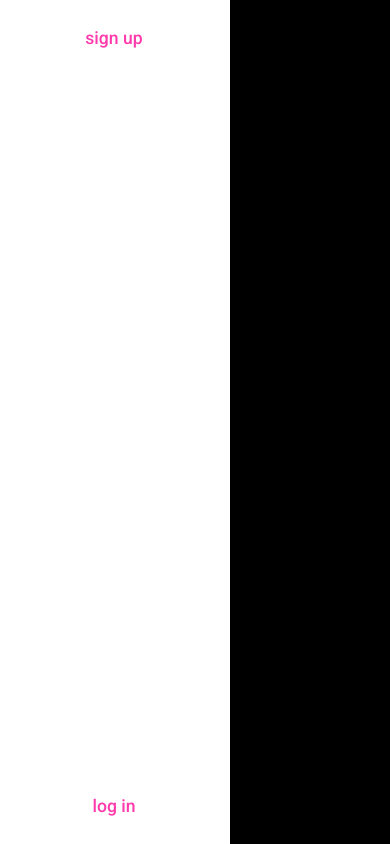
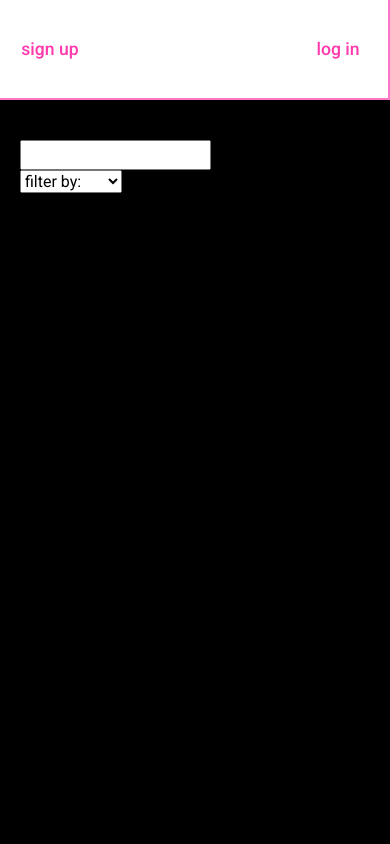
Before and after one commit to aleksarad/glowlist-frontend, a React (Create React App) app: page /feed in a window 390 px wide. Built offline with nearby package versions, Linux system fonts and the light colour scheme.

Commit message:
added filter and search

```diff
--- a/public/index.html
+++ b/public/index.html
@@ -24,7 +24,7 @@
       work correctly both with client-side routing and a non-root public URL.
       Learn how to configure a non-root public URL by running `npm run build`.
     -->
-    <title>React App</title>
+    <title>glowlist</title>
     <link
     rel="stylesheet"
     href="https://maxcdn.bootstrapcdn.com/bootstrap/4.5.0/css/bootstrap.min.css"
--- a/src/App.js
+++ b/src/App.js
@@ -7,6 +7,8 @@ import Profile from './components/Profile'
 import LookContainer from './components/LookContainer'
 import LookForm from './components/LookForm'
 import HomePage from './components/HomePage'
+import SearchBar from './components/SearchBar'
+import Filter from './components/Filter'
 
 function App() {
     const [signUpShow, setSignUpModal] = useState(false);
@@ -14,6 +16,8 @@ function App() {
     const [currentUser, setCurrentUser] = useState(null)
     const [editing, setEditing] = useState(null)
     const [looks, setLooks] = useState([])
+    const [searchTerm, setSearch] = useState("")
+    const [filter, setFilter] = useState("")
 
 
     useEffect(() => {
@@ -82,6 +86,17 @@ function App() {
           setLooks(updatedLooks)
     }
 
+    const searchFilterLooks = () => {
+            let filtered = looks.filter(look => look.name.toLowerCase().includes(searchTerm))
+            if (filter === 'complete') {
+                filtered = filtered.filter(look => look.completed === true)
+            }
+            if (filter === 'incomplete') {
+                filtered = filtered.filter(look => look.completed === false)
+            }
+            return filtered
+    }
+
     return (
     <>
     <BrowserRouter>
@@ -114,7 +129,12 @@ function App() {
             )}/>
             <Route
                 path="/feed"
-                render={(routeProps) => (<LookContainer  routeProps={routeProps} looks={looks} setLooks={setLooks} updateLookState={updateLookState} handleEditing={handleEditing}/>
+                render={(routeProps) => (
+                <>
+                <SearchBar setSearch={setSearch}/>
+                <Filter setFilter={setFilter}/>
+                <LookContainer  routeProps={routeProps} looks={searchFilterLooks()} setLooks={setLooks} updateLookState={updateLookState} handleEditing={handleEditing}/>
+                </>
                  )} />
             <Route
                 path="/login"
--- /dev/null
+++ b/src/components/Filter.js
@@ -0,0 +1,15 @@
+import React from 'react';
+
+export default function Filter({setFilter}) {
+    return (
+        <div>
+        <select onChange={e => setFilter(e.target.value)}>
+            <option disabled="disabled" selected="selected">
+                filter by:
+            </option>
+            <option>complete</option>
+            <option>incomplete</option>
+        </select>
+        </div>
+    )
+}
--- a/src/components/HomePage.js
+++ b/src/components/HomePage.js
@@ -4,7 +4,6 @@ export default function Profile() {
     return (
         <div class="neon-container">
             <div class="flux">glowlist</div>
-            {/* <div class="flux">book</div> */}
         </div>
     )
 }
--- a/src/components/LookForm.js
+++ b/src/components/LookForm.js
@@ -17,7 +17,7 @@ export default class LookForm extends React.Component {
         height: 550,
         brushRadius: 5,
         lazyRadius: 0,
-        background_image: faceChart,
+        background_image: 'https://upload.wikimedia.org/wikipedia/commons/thumb/c/c1/Square-symbol.svg/2000px-Square-symbol.svg.png',
         //this should come from users BC
         background_color: this.props.currentUser.background_color,
         displayColorPicker: false
--- /dev/null
+++ b/src/components/SearchBar.js
@@ -0,0 +1,9 @@
+import React from 'react';
+
+export default function SearchBar({setSearch}) {
+    return (
+        <div>
+            <input onChange={e => setSearch(e.target.value.toLowerCase())}></input>
+        </div>
+    )
+}
--- a/src/styles/main.scss
+++ b/src/styles/main.scss
@@ -152,7 +152,7 @@ nav {
     height: 100%;
     width: 230px;
     position: fixed;
-    border-right: $border;
+    border-right: 2px solid #ff76c6;
     top: 0;
     left: 0;
     overflow-x: hidden;
@@ -221,8 +221,10 @@ main {
 }
 
 .form-canvas-container {
+    // width: 600px;
+    // height: 600px;
     width: 100% !important;
-    object-fit: contain;
+    height: calc(width * 1)
 }
 
 .underline-input {
@@ -341,3 +343,43 @@ main {
     cursor: pointer;
     margin-left: 10px;
 }
+
+/*MEDIA QUERY*/
+
+@media (max-width: 992px) {
+    nav {
+        height: 100px;
+        width: 100%;
+        position: fixed;
+        border-bottom: 2px solid #ff76c6;
+        top: 0;
+        left: 0;
+        overflow: hidden;
+        padding: 25px 0;
+        margin: 0;
+        background-color: white;
+        z-index: 3000
+    }
+
+    nav ul {
+        flex-direction: row;
+        height: 100%;
+        width: 100%;
+        justify-content: space-between;
+        // align-items: center;
+        // padding: 0;
+        // margin: 0;
+        // font-size: $font-medium;
+        // font-weight: 500;
+    }
+
+    main {
+        width: 100%;
+        margin-left: 0;
+        margin-top: 120px;
+    }
+
+    .logo {
+        margin-left: 1rem;
+    }
+}
```
